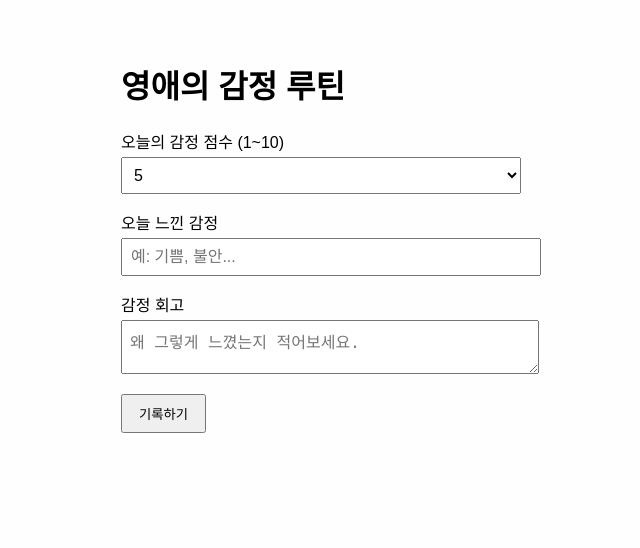
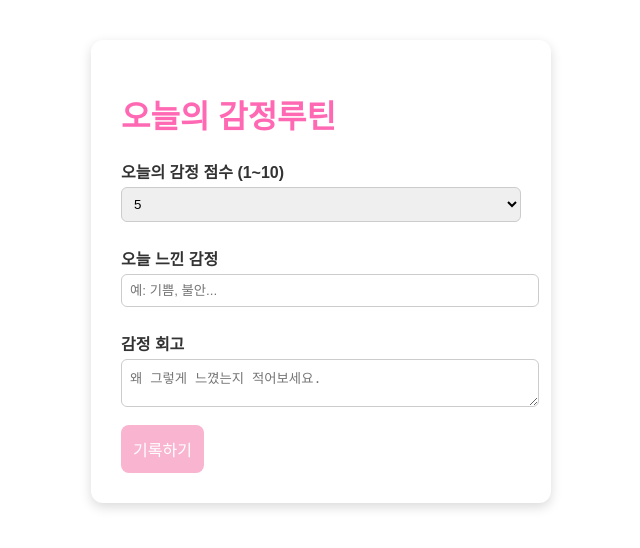
Before and after one commit to ohjoyland/emotion-routine, a React (Vite) app: page / in a window 1280 px wide. Shown: the top 548 px of the page, without its empty margins (319-959 px from the left). Built offline with nearby package versions, Linux system fonts and the light colour scheme.

Commit message:
Add files via upload

```diff
--- a/src/App.jsx
+++ b/src/App.jsx
@@ -1,40 +1,43 @@
 import React, { useState } from 'react';
 import './style.css';
 
-export default function App() {
+function App() {
   const [score, setScore] = useState(5);
   const [emotion, setEmotion] = useState('');
   const [note, setNote] = useState('');
 
+  const handleSubmit = () => {
+    alert(`감정 점수: ${score}\n감정: ${emotion}\n메모: ${note}`);
+  };
+
   return (
     <div className="container">
-      <h1>영애의 감정 루틴</h1>
-      <label>
-        오늘의 감정 점수 (1~10)
-        <select value={score} onChange={(e) => setScore(e.target.value)}>
-          {Array.from({ length: 10 }, (_, i) => i + 1).map((n) => (
-            <option key={n} value={n}>{n}</option>
+      <h1>오늘의 감정루틴</h1>
+      <label>오늘의 감정 점수 (1~10)</label>
+      <select value={score} onChange={e => setScore(e.target.value)}>
+        {[...Array(10)].map((_, i) => (
+          <option key={i+1} value={i+1}>{i+1}</option>
         ))}
       </select>
-      </label>
-      <label>
-        오늘 느낀 감정
+
+      <label>오늘 느낀 감정</label>
       <input
         type="text"
         placeholder="예: 기쁨, 불안..."
         value={emotion}
-          onChange={(e) => setEmotion(e.target.value)}
+        onChange={e => setEmotion(e.target.value)}
       />
-      </label>
-      <label>
-        감정 회고
+
+      <label>감정 회고</label>
       <textarea
         placeholder="왜 그렇게 느꼈는지 적어보세요."
         value={note}
-          onChange={(e) => setNote(e.target.value)}
+        onChange={e => setNote(e.target.value)}
       />
-      </label>
-      <button onClick={() => alert('기록 완료!')}>기록하기</button>
+
+      <button onClick={handleSubmit}>기록하기</button>
     </div>
   );
 }
+
+export default App;
--- a/src/main.jsx
+++ b/src/main.jsx
@@ -1,8 +1,6 @@
-// src/main.jsx
 import React from 'react';
 import ReactDOM from 'react-dom/client';
 import App from './App';
-import './style.css';
 
 const root = ReactDOM.createRoot(document.getElementById('root'));
 root.render(
--- a/src/style.css
+++ b/src/style.css
@@ -1,23 +1,39 @@
 body {
-  font-family: sans-serif;
-  background: #fefefe;
-  padding: 2rem;
+  font-family: 'Arial', sans-serif;
+  color: #333;
 }
 .container {
+  background-color: white;
   max-width: 400px;
-  margin: auto;
+  margin: 40px auto;
+  padding: 30px;
+  border-radius: 12px;
+  box-shadow: 0 4px 12px rgba(0,0,0,0.15);
+}
+h1 {
+  color: #ff69b4;
 }
 label {
   display: block;
-  margin-top: 1rem;
+  margin: 10px 0 4px;
+  font-weight: bold;
 }
 input, select, textarea {
   width: 100%;
-  margin-top: 0.25rem;
-  padding: 0.5rem;
-  font-size: 1rem;
+  padding: 8px;
+  margin-bottom: 14px;
+  border-radius: 6px;
+  border: 1px solid #ccc;
 }
 button {
-  margin-top: 1rem;
-  padding: 0.5rem 1rem;
+  background-color: #f9b5d0;
+  color: white;
+  border: none;
+  padding: 12px;
+  border-radius: 8px;
+  font-size: 16px;
+  cursor: pointer;
 }
+button:hover {
+  background-color: #f48bbd;
+}
--- a/vite.config.js
+++ b/vite.config.js
@@ -1,11 +1,7 @@
-import { defineConfig } from 'vite';
-import react from '@vitejs/plugin-react';
+import { defineConfig } from 'vite'
+import react from '@vitejs/plugin-react'
 
 export default defineConfig({
-  root: '.',
   plugins: [react()],
-  build: {
-    outDir: 'dist',
-    emptyOutDir: true
-  }
-});
+  base: './'
+})
```
Also changed, not shown: public/index.html (added, +15 -0 lines), public/manifest.json. Lines whose indentation alone changed are shown as unchanged.
